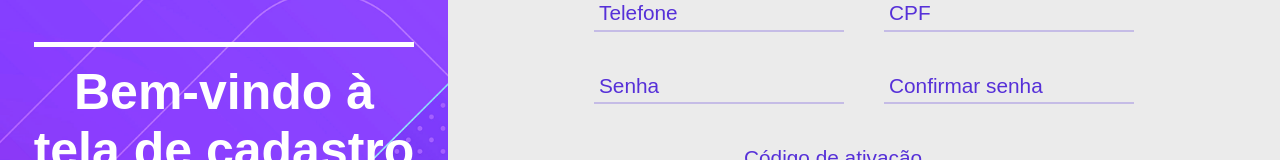
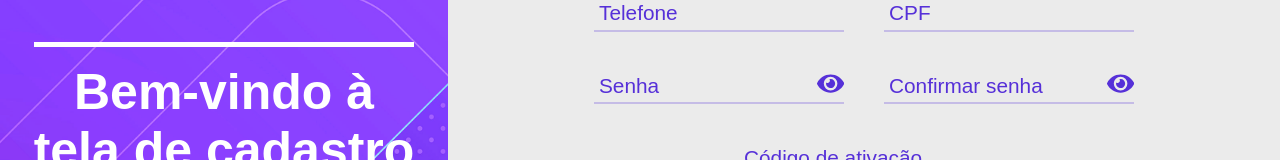
Before and after one commit to NicollasAlmeida14/site-next-history-technology, a React (Vite) app: page /tela-de-cadastro-nh3 in a window 1280 px wide. Shown: the part 311-471 px from the top of the page. Built offline with nearby package versions, Linux system fonts and the light colour scheme.

Commit message:
Criação de um componente de um ícone para mostrar ou não a senha e criação de expressões regulares para adicionar máscaras aos inputs e limitar os caracteres que podem ser digitados

```diff
--- /dev/null
+++ b/src/components/ShowPasswordIcon/index.jsx
@@ -0,0 +1,15 @@
+import PropTypes from "prop-types"
+
+import { PasswordIcon } from "./styles"
+
+function DefaultPasswordIcon({ children, ...props }) {
+    return (
+        <PasswordIcon {...props}>{children}</PasswordIcon>
+    )
+}
+
+DefaultPasswordIcon.propTypes = {
+    children: PropTypes.node.isRequired
+}
+
+export default DefaultPasswordIcon
--- /dev/null
+++ b/src/components/ShowPasswordIcon/styles.js
@@ -0,0 +1,22 @@
+import styled from "styled-components";
+
+export const PasswordIcon = styled.button`
+    position: absolute;
+    right: 0;
+    bottom: 0;
+    font-size: 1.7rem;
+    color: #5630D8;
+    cursor: pointer;
+    border: none;
+    background: none;
+
+    &:hover {
+    color: #5a189a;
+    transition: ease -in -out .3s;
+    }
+
+    &:active {
+    opacity: 0.6;
+    transition: ease .3s;
+    }
+`
--- a/src/pages/Register/index.jsx
+++ b/src/pages/Register/index.jsx
@@ -17,11 +17,19 @@ import DefaultButton from "../../components/Button";
 
 import Logo from '../../assets/logo-nh3.png'
 
-import { FaArrowLeft } from "react-icons/fa";
+import {
+  FaArrowLeft,
+  FaEye,
+  FaEyeSlash
+} from "react-icons/fa";
 
 import { useState } from "react";
+import DefaultPasswordIcon from "../../components/ShowPasswordIcon";
 
 function Register() {
+  const notNumber = /\D/g
+  const notLetter = /[^a-z A-z]/
+
   const [userEmail, setUserEmail] = useState('')
   const [userName, setUserName] = useState('')
   const [userPhone, setUserPhone] = useState('')
@@ -29,6 +37,30 @@ function Register() {
   const [userPassword, setUserPassword] = useState('')
   const [repeatPassword, setRepeatPassword] = useState('')
   const [admissionCode, setAdmissionCode] = useState('')
+
+  const [showPassword, setShowPassword] = useState(false)
+  const [showRepeatedPassword, setShowRepeatedPassword] = useState(false)
+
+  const tooglePassword = () => setShowPassword(prev => !prev)
+
+  const toogleRepeatedPassword = () => setShowRepeatedPassword(prev => !prev)
+
+  const handleChangePhone = (e) => {
+    setUserPhone(
+      e.target.value.replace(notNumber, '')
+        .replace(/(\d{2})(\d)/, '($1) $2')
+        .replace(/(\d{5})(\d)/, '$1-$2')
+    )
+  }
+
+  const handleChangeId = (e) => {
+    setUserId(
+      e.target.value.replace(notNumber, '')
+        .replace(/(\d{3})(\d)/, '$1.$2')
+        .replace(/(\d{3})(\d)/, '$1.$2')
+        .replace(/(\d{3})(\d)/, '$1-$2')
+    )
+  }
 
   return (
     <Container>
@@ -54,31 +86,61 @@ function Register() {
             </InputWrapper>
 
             <InputWrapper>
-              <Input placeholder="" id="user-name" type="text" />
+              <Input
+                onChange={(e) => setUserName(e.target.value.replace(notLetter, ''))}
+                placeholder=""
+                id="user-name"
+                type="text"
+                value={userName}
+              />
               <InputLabel htmlFor="user-name">Nome</InputLabel>
             </InputWrapper>
           </DuoContainer>
 
           <DuoContainer>
             <InputWrapper>
-              <Input placeholder="" id="user-phone" type="text" />
+              <Input
+                onChange={handleChangePhone}
+                placeholder=""
+                id="user-phone"
+                type="text"
+                value={userPhone}
+                maxLength={15}
+              />
               <InputLabel htmlFor="user-phone">Telefone</InputLabel>
             </InputWrapper>
 
             <InputWrapper>
-              <Input placeholder="" id="user-id" type="text" />
+              <Input
+                onChange={handleChangeId}
+                placeholder=""
+                id="user-id"
+                type="text"
+                value={userId}
+                maxLength={14}
+              />
               <InputLabel htmlFor="user-id">CPF</InputLabel>
             </InputWrapper>
           </DuoContainer>
 
           <DuoContainer>
             <InputWrapper>
-              <Input placeholder="" id="user-password" type="password" />
+              <Input placeholder="" id="user-password" type={showPassword ? 'text' : 'password'} />
+
+              <DefaultPasswordIcon onClick={tooglePassword}>
+                {showPassword ? <FaEyeSlash /> : <FaEye />}
+              </DefaultPasswordIcon>
+
               <InputLabel htmlFor="user-password">Senha</InputLabel>
             </InputWrapper>
 
             <InputWrapper>
-              <Input placeholder="" id="repeat-password" type="password" />
+              <Input placeholder="" id="repeat-password" type={showRepeatedPassword ? 'text' : 'password'} />
+
+              <DefaultPasswordIcon onClick={toogleRepeatedPassword}>
+                {showRepeatedPassword ? <FaEyeSlash /> : <FaEye />}
+              </DefaultPasswordIcon>
+
               <InputLabel htmlFor="repeat-password">Confirmar senha</InputLabel>
             </InputWrapper>
           </DuoContainer>
--- a/src/pages/Register/styles.js
+++ b/src/pages/Register/styles.js
@@ -137,7 +137,7 @@ export const Input = styled.input`
 
     &:focus ~ ${InputLabel},
     &:not(:placeholder-shown) ~ ${InputLabel}{
-        top: -10px;
+        top: -15px;
         left: 0;
         font-size: 1rem;
         color: #5a189a;
```
